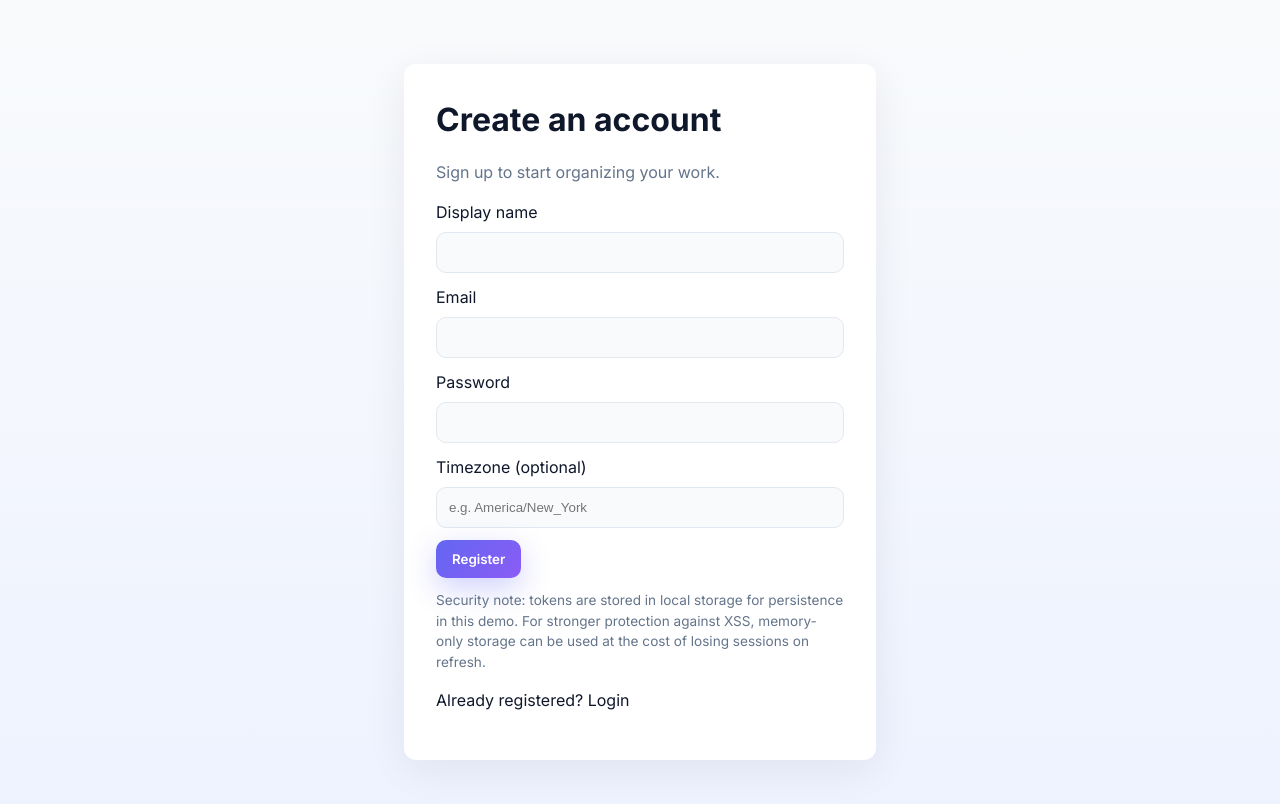
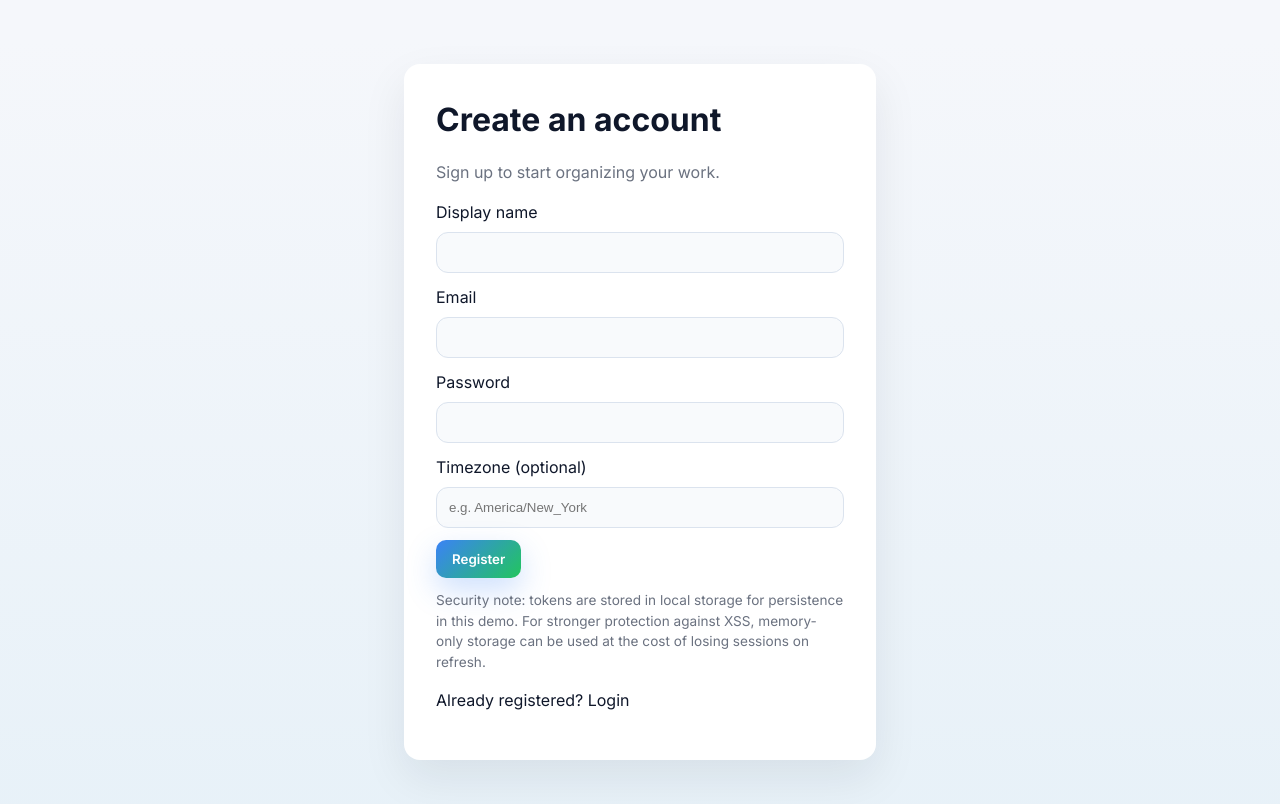
Before and after one commit to itorly/frontend-remote-project-hub, a React (Vite) app: page /register in a window 1280 px wide. Shown: the top 804 px of the page. Built offline with nearby package versions, Linux system fonts and the light colour scheme; no server answers.

Commit message:
Update interface color palette

```diff
--- a/src/styles/index.css
+++ b/src/styles/index.css
@@ -3,7 +3,7 @@
   line-height: 1.5;
   font-weight: 400;
   color: #0f172a;
-  background-color: #f8fafc;
+  background-color: #f5f7fb;
 }
 
 * {
@@ -13,7 +13,7 @@
 body {
   margin: 0;
   min-height: 100vh;
-  background: linear-gradient(180deg, #f8fafc 0%, #eef2ff 100%);
+  background: linear-gradient(180deg, #f5f7fb 0%, #e7f1f8 100%);
 }
 
 a {
@@ -32,25 +32,26 @@ button {
 }
 
 .card {
-  background: white;
-  border-radius: 12px;
+  background: #ffffff;
+  border-radius: 16px;
   padding: 1rem;
-  box-shadow: 0 10px 40px rgba(15, 23, 42, 0.07);
+  box-shadow: 0 18px 45px rgba(15, 23, 42, 0.08);
 }
 
 .input {
   width: 100%;
   padding: 0.75rem;
-  border-radius: 10px;
-  border: 1px solid #e2e8f0;
+  border-radius: 12px;
+  border: 1px solid #dbe3ee;
   background: #f8fafc;
-  transition: border-color 0.2s ease;
+  transition: border-color 0.2s ease, box-shadow 0.2s ease;
 }
 
 .input:focus {
   outline: none;
-  border-color: #6366f1;
+  border-color: #3b82f6;
   background: white;
+  box-shadow: 0 0 0 3px rgba(59, 130, 246, 0.12);
 }
 
 .button {
@@ -64,13 +65,13 @@ button {
   cursor: pointer;
   font-weight: 600;
   transition: transform 0.1s ease, box-shadow 0.2s ease, background 0.2s ease;
-  background: linear-gradient(135deg, #6366f1, #8b5cf6);
+  background: linear-gradient(135deg, #3b82f6, #22c55e);
   color: white;
-  box-shadow: 0 10px 30px rgba(99, 102, 241, 0.3);
+  box-shadow: 0 12px 30px rgba(59, 130, 246, 0.25);
 }
 
 .button.secondary {
-  background: #e2e8f0;
+  background: #e5e7eb;
   color: #0f172a;
   box-shadow: none;
 }
@@ -83,8 +84,8 @@ button {
   display: inline-flex;
   padding: 0.2rem 0.5rem;
   border-radius: 999px;
-  background: #e0e7ff;
-  color: #4338ca;
+  background: #dbeafe;
+  color: #1d4ed8;
   font-weight: 600;
   font-size: 0.75rem;
 }
@@ -113,7 +114,7 @@ button {
   left: 0;
   width: 100%;
   height: 100%;
-  background: rgba(15, 23, 42, 0.55);
+  background: rgba(15, 23, 42, 0.45);
   display: flex;
   align-items: center;
   justify-content: center;
@@ -128,7 +129,7 @@ button {
 .tag {
   display: inline-block;
   padding: 0.2rem 0.5rem;
-  background: #f1f5f9;
+  background: #eef2f7;
   border-radius: 8px;
   font-size: 0.85rem;
   color: #475569;
@@ -145,7 +146,7 @@ button {
 }
 
 .text-muted {
-  color: #64748b;
+  color: #6b7280;
 }
 
 h1, h2, h3, h4, h5 {
```
